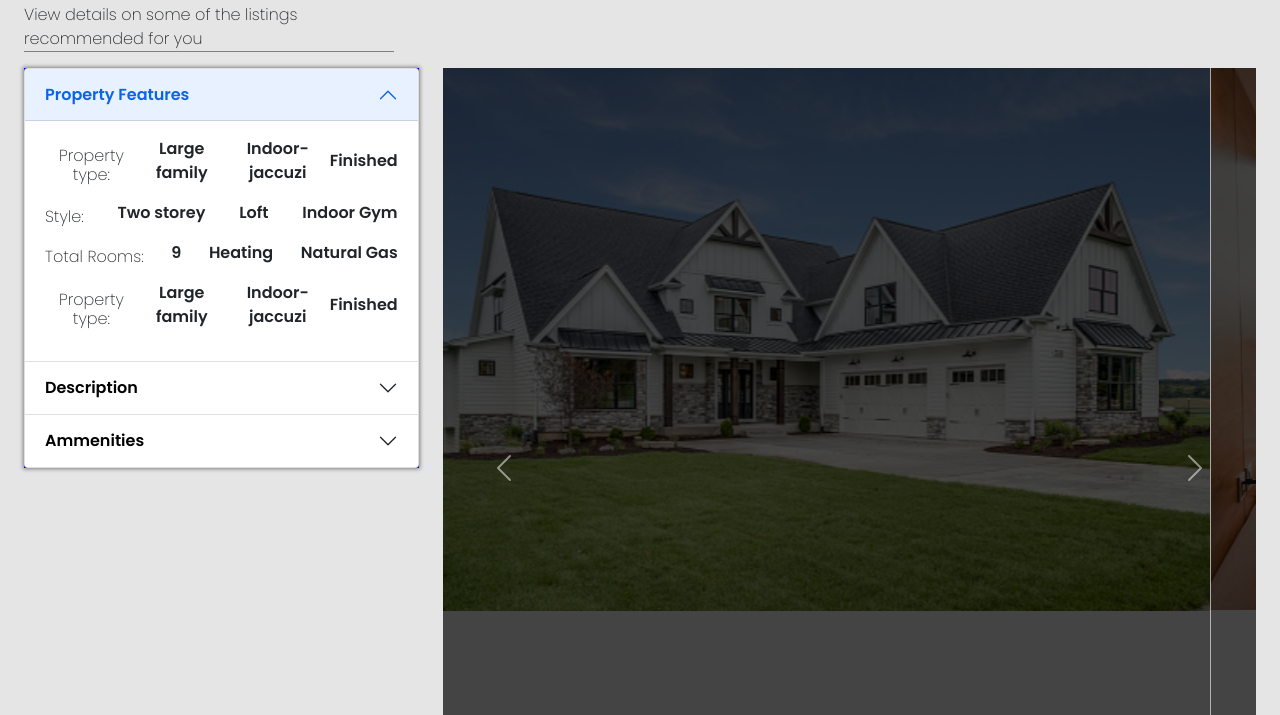
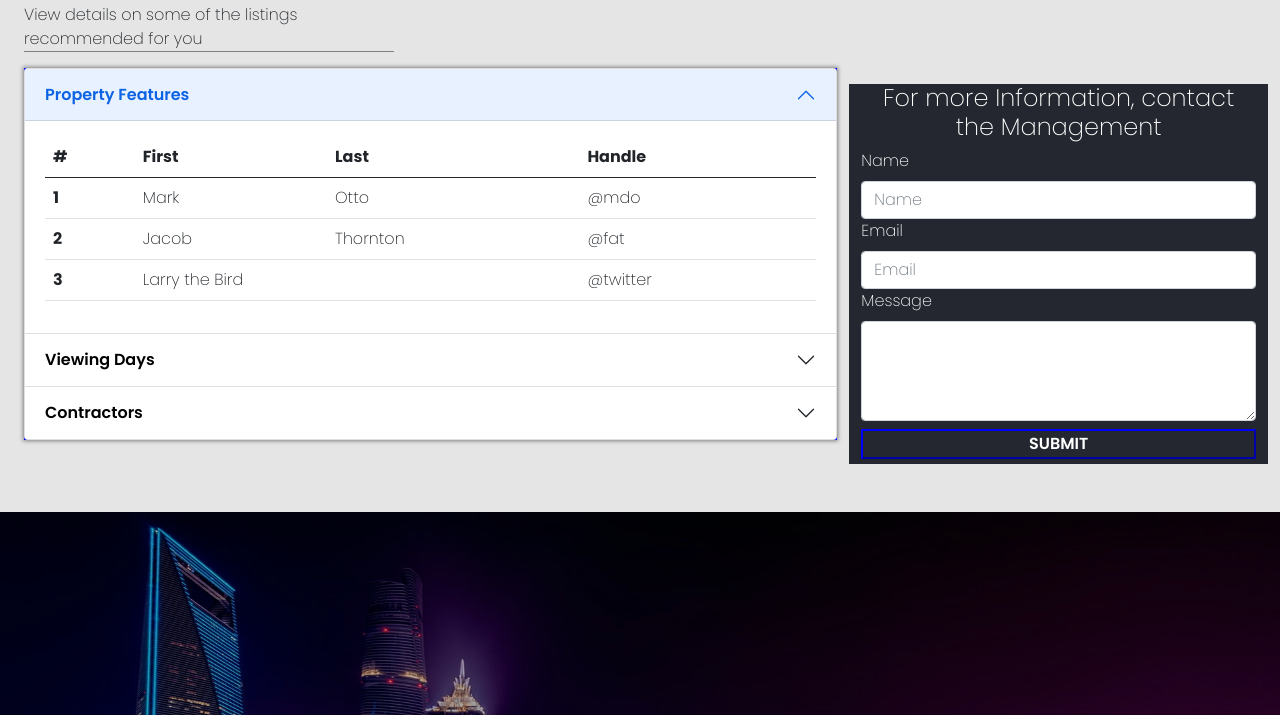
Before and after one commit to Marcos8060/Fintex-Limited, a plain HTML site: page home.html in a window 1280 px wide. Shown: the part 2288-3003 px from the top of the page. Drawn offline with nearby package versions, Linux system fonts and the light colour scheme.

Commit message:
added an admin contact section

```diff
--- a/css/home.css
+++ b/css/home.css
@@ -164,6 +164,26 @@ span.estate{
     width: 30%;
 }
 /* Details section */
+.admin{
+    background: #24272F;
+    color: white;
+}
+.button{
+    width: 100%;
+    text-align: center;
+    background: transparent;
+    border-color: blue;
+    height: 30px;
+    color: white;
+    text-transform: uppercase;
+    margin-bottom: 5px;
+    font-weight: 600;
+}
+.button:hover{
+    background: blue;
+    transition: 2s;
+    font-weight: 700;
+}
 .top{
     display: flex;
     align-items: center;
--- a/home.html
+++ b/home.html
@@ -194,8 +194,7 @@
         <!-- continued gallery -->
         <div class="container-fluid">
           <div class="row">
-              <div class="col-md-4">
-                <!-- Accordion -->
+              <div class="col-md-8">
                 <div class="accordion" id="accordionExample">
                   <div class="accordion-item">
                     <h2 class="accordion-header" id="headingOne">
@@ -205,97 +204,86 @@
                     </h2>
                     <div id="collapseOne" class="accordion-collapse collapse show" aria-labelledby="headingOne" data-bs-parent="#accordionExample">
                       <div class="accordion-body">
-                        <div class="top">
-                          <h6>Property type:</h6>
-                          <p>Large family</p>
-                          <p>Indoor-jaccuzi</p>
-                           <p>Finished</p>
-                        </div>
-                        <div class="top">
-                          <h6>Style:</h6>
-                          <p>Two storey</p>
-                          <p>Loft</p>
-                           <p>Indoor Gym</p>
-                        </div>
-                        <div class="top">
-                          <h6>Total Rooms:</h6>
-                          <p>9</p>
-                          <p>Heating</p>
-                           <p>Natural Gas</p>
-                        </div>
-                        <div class="top">
-                          <h6>Property type:</h6>
-                          <p>Large family</p>
-                          <p>Indoor-jaccuzi</p>
-                           <p>Finished</p>
-                        </div>
+                        <table class="table">
+                          <thead>
+                            <tr>
+                              <th scope="col">#</th>
+                              <th scope="col">First</th>
+                              <th scope="col">Last</th>
+                              <th scope="col">Handle</th>
+                            </tr>
+                          </thead>
+                          <tbody>
+                            <tr>
+                              <th scope="row">1</th>
+                              <td>Mark</td>
+                              <td>Otto</td>
+                              <td>@mdo</td>
+                            </tr>
+                            <tr>
+                              <th scope="row">2</th>
+                              <td>Jacob</td>
+                              <td>Thornton</td>
+                              <td>@fat</td>
+                            </tr>
+                            <tr>
+                              <th scope="row">3</th>
+                              <td colspan="2">Larry the Bird</td>
+                              <td>@twitter</td>
+                            </tr>
+                          </tbody>
+                        </table>
                       </div>
                     </div>
                   </div>
                   <div class="accordion-item">
                     <h2 class="accordion-header" id="headingTwo">
                       <button class="accordion-button collapsed" type="button" data-bs-toggle="collapse" data-bs-target="#collapseTwo" aria-expanded="false" aria-controls="collapseTwo">
-                        Description
+                        Viewing Days
                       </button>
                     </h2>
                     <div id="collapseTwo" class="accordion-collapse collapse" aria-labelledby="headingTwo" data-bs-parent="#accordionExample">
                       <div class="accordion-body">
-                        <strong>Not available</strong>
+                        <p>Lorem ipsum dolor sit, amet consectetur adipisicing elit. In delectus maxime eos repellendus, tempore quaerat inventore. Neque officiis voluptatum nihil.</p>
                       </div>
                     </div>
                   </div>
                   <div class="accordion-item">
                     <h2 class="accordion-header" id="headingThree">
                       <button class="accordion-button collapsed" type="button" data-bs-toggle="collapse" data-bs-target="#collapseThree" aria-expanded="false" aria-controls="collapseThree">
-                        Ammenities
+                        Contractors
                       </button>
                     </h2>
                     <div id="collapseThree" class="accordion-collapse collapse" aria-labelledby="headingThree" data-bs-parent="#accordionExample">
                       <div class="accordion-body">
-                        <ul>
-                          <li>Kids playground</li>
-                          <li>Swimming pool</li>
-                           <li>Indoor Gym</li>
-                           <li>Theatre Room</li>
-                        </ul>
+                        <p>Lorem ipsum dolor sit amet consectetur adipisicing elit. Natus aliquid repellat doloribus, a quidem ducimus temporibus quas nam quisquam fugiat vitae tempore. Facere odit recusandae soluta sed repellat saepe molestiae.</p>
                       </div>
                     </div>
                   </div>
                 </div>
-                <!-- End of accordion -->
               </div>
-              <!-- End of col -->
-              <div class="col-md-8 display">
-                <!-- second carousel -->
-                <div id="carouselExampleControls" class="carousel slide" data-bs-ride="carousel">
-                  <div class="carousel-inner">
-                    <div class="carousel-item active">
-                      <img src="./Images/9.jpg" class="d-block w-100 img-fluid" alt="...">
-                    </div>
-                    <div class="carousel-item">
-                      <img src="./Images/img5.jpg" class="d-block w-100 img-fluid" alt="...">
-                    </div>
-                    <div class="carousel-item">
-                      <img src="./Images/img12.jpg" class="d-block w-100 img-fluid" alt="...">
-                    </div>
+              <!-- end of accordion -->
+              <!-- admin -->
+              <div class="col-md-4 mt-3 admin">
+                <h4 class="text-center">For more Information, contact the Management</h4>
+                <form id="form">
+                  <label for="" class="form-label">Name</label>
+                  <input type="text" class="form-control" placeholder="Name">
+                  <label for="Email" class="form-label">Email</label>
+                  <input type="text" class="form-control" placeholder="Email">
+                  <label for="message" class="form-label">Message</label>
+                  <div class="form-floating">
+                    <textarea class="form-control" placeholder="Leave a comment here" id="floatingTextarea2" style="height: 100px"></textarea>
+                    <label for="floatingTextarea2">Comments</label>
                   </div>
-                  <button class="carousel-control-prev" type="button" data-bs-target="#carouselExampleControls" data-bs-slide="prev">
-                    <span class="carousel-control-prev-icon" aria-hidden="true"></span>
-                    <span class="visually-hidden">Previous</span>
-                  </button>
-                  <button class="carousel-control-next" type="button" data-bs-target="#carouselExampleControls" data-bs-slide="next">
-                    <span class="carousel-control-next-icon" aria-hidden="true"></span>
-                    <span class="visually-hidden">Next</span>
-                  </button>
-                </div>
-                <!-- End of carousel -->
+                  <button class="button mt-2">Submit</button>
+                </form>
               </div>
-            </div>
-             </div>
-             </div>
-            </div>
+              <!-- end of admin -->
           </div>
         </div>
+        </div>
+      </div>
         <!-- CTO SECTION -->
         <div class="cto_section mt-5">
            <h2 class="text-center">Want to know the latest trends?</h2>
```
